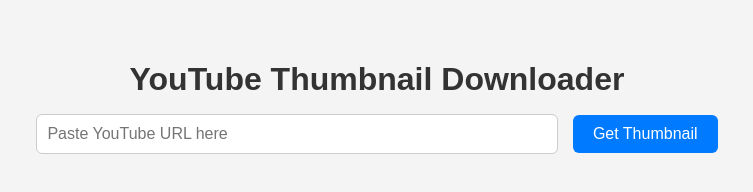
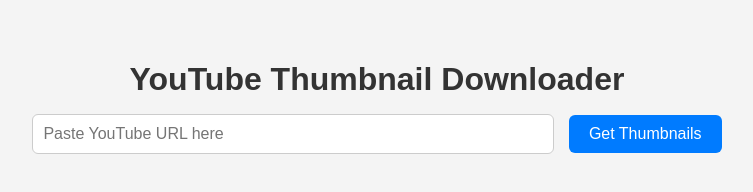
Before and after one commit to yt-thumbnail/yt-thumbnail.github.io, a plain HTML site: page index.html in a window 1280 px wide. Shown: the full height of the page, 263-1016 px from the left. Drawn offline with Linux system fonts and the light colour scheme.

Commit message:
Update index.html

```diff
--- a/index.html
+++ b/index.html
@@ -10,7 +10,7 @@
   <div class="container">
     <h1>YouTube Thumbnail Downloader</h1>
     <input type="text" id="videoUrl" placeholder="Paste YouTube URL here" />
-    <button onclick="getThumbnails()">Get Thumbnail</button>
+    <button id="getThumbnails">Get Thumbnails</button>
 
     <div id="thumbnails" class="thumbnails"></div>
   </div>
```
